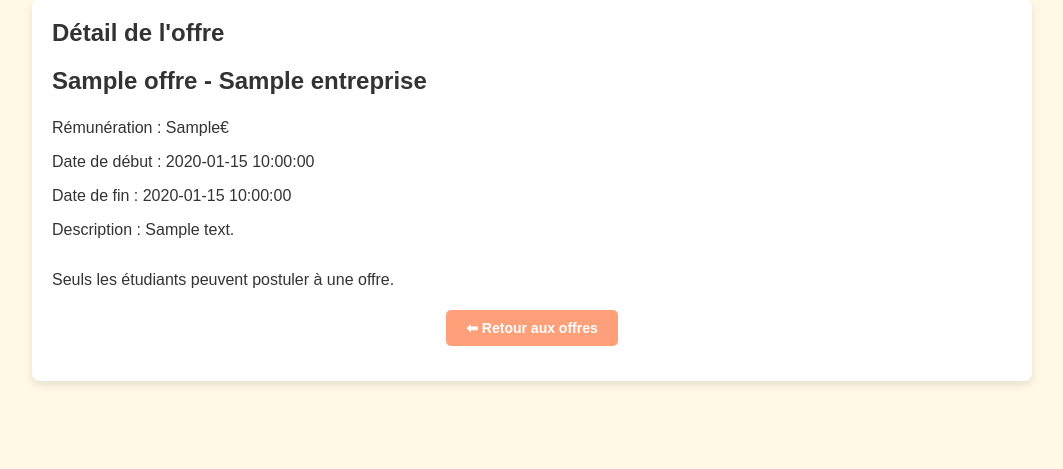
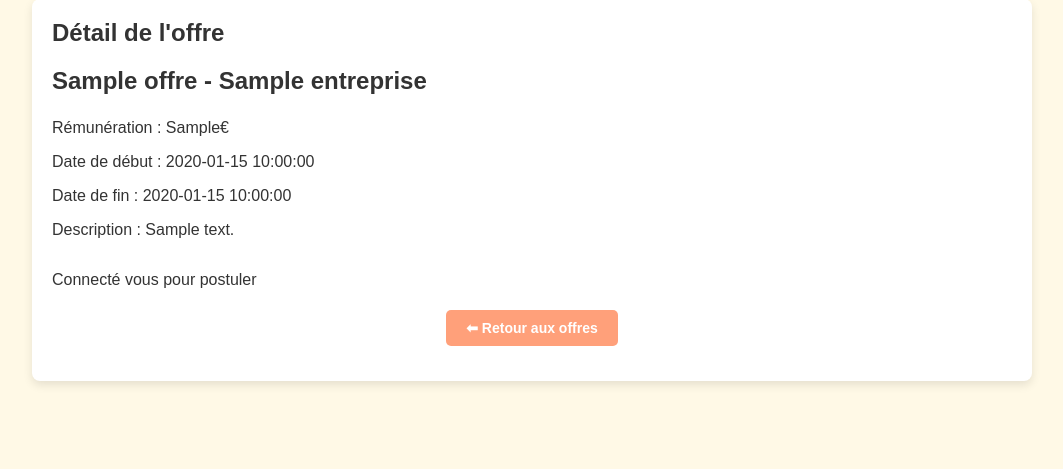
Before and after one commit to enzogilles/cesitachance, a PHP site: page /cesitachance-3/index.php?controller=offre&action=detail&id=1 in a window 1280 px wide. Shown: the part 116-585 px from the top of the page, without its empty margins (108-1171 px from the left). Run offline with PHP 8.4, Linux system fonts and the light colour scheme; tables that the repository leaves empty or names only in its code hold one stand-in row (values such as "Sample post").

Commit message:
message_quand_pas_connecter

```diff
--- a/app/views/offres/detail.twig
+++ b/app/views/offres/detail.twig
@@ -47,11 +47,11 @@
         const removeButton = document.getElementById('remove-cv');
         const fileNameLabel = document.getElementById('cv-label');
         if (this.files.length > 0) {
-        fileNameLabel.textContent = this.files[0].name;
-        removeButton.style.display = 'inline-block';
+          fileNameLabel.textContent = this.files[0].name;
+          removeButton.style.display = 'inline-block';
         } else {
-        fileNameLabel.textContent = '';
-        removeButton.style.display = 'none';
+          fileNameLabel.textContent = '';
+          removeButton.style.display = 'none';
         }
       });
 
@@ -72,6 +72,8 @@
         removeButton.style.display = 'none';
       });
     </script>
+    {% elseif userRole is null %}
+      <p>Connecté vous pour postuler</p>
     {% else %}
       <p>Seuls les étudiants peuvent postuler à une offre.</p>
     {% endif %}
```
